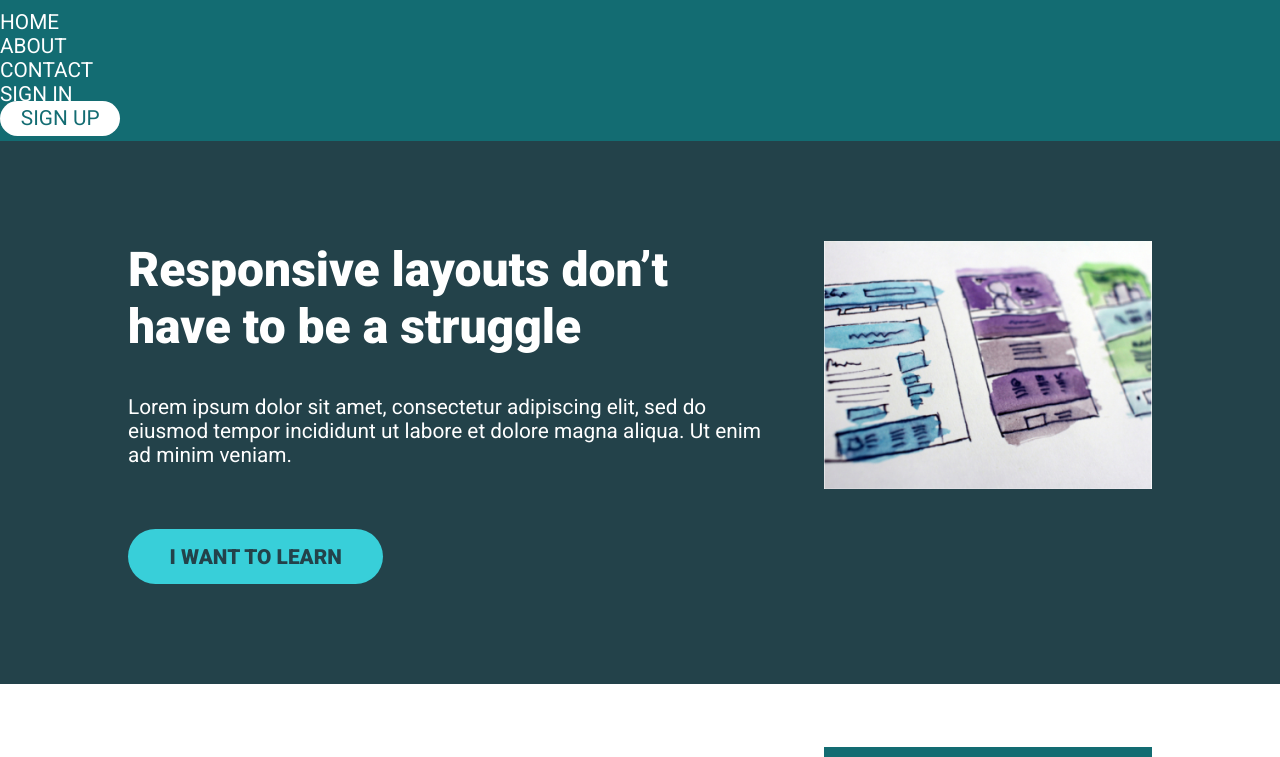
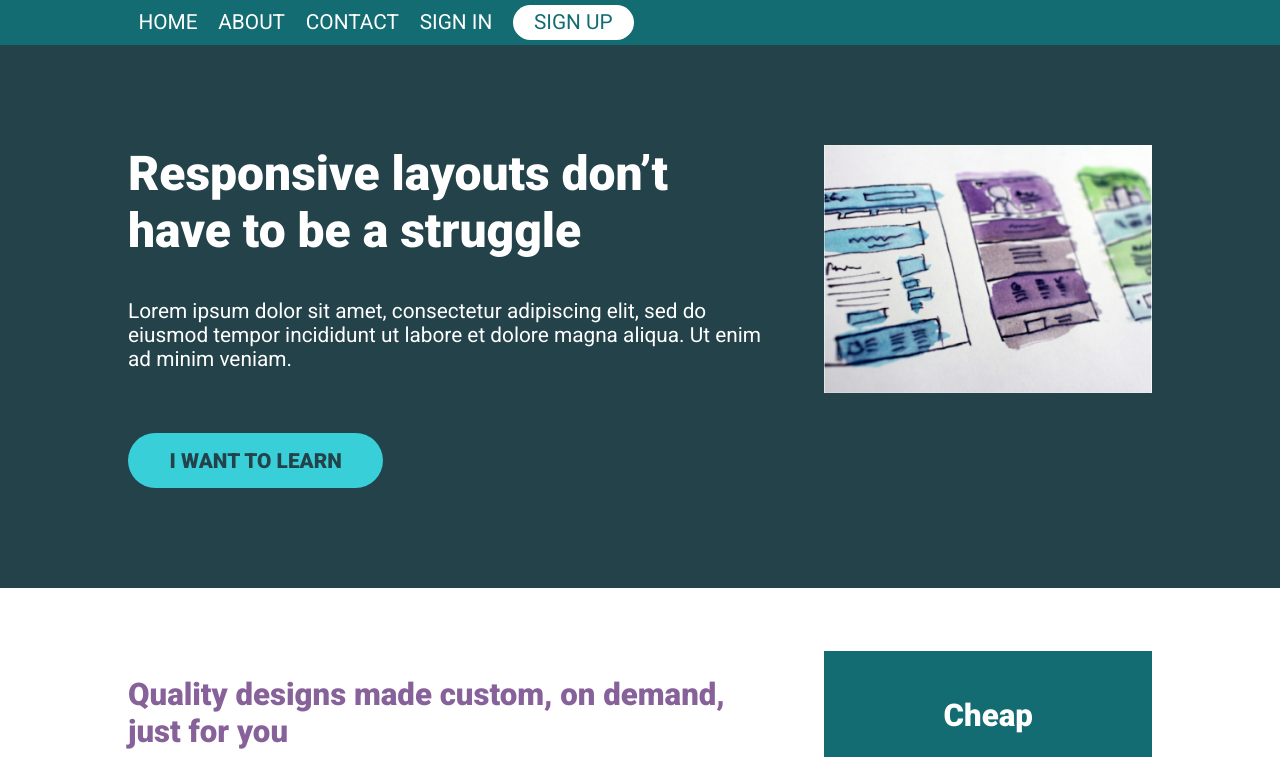
Before and after one commit to martingreilinger/crl-documents, a plain HTML site: page challenge06/index.html in a window 1280 px wide. Shown: the top 757 px of the page. Drawn offline with Linux system fonts and the light colour scheme.

Commit message:
challenge-6 / solution

```diff
--- a/challenge06/index.html
+++ b/challenge06/index.html
@@ -9,7 +9,7 @@
 </head>
 <body>
     <header>
-        <nav class="nav">
+        <nav class="nav container">
             <ul class="nav__list">
                 <li class="nav__item"><a href="#" class="nav__link">Home</a></li>
                 <li class="nav__item"><a href="#" class="nav__link">About</a></li>
--- a/challenge06/style.css
+++ b/challenge06/style.css
@@ -77,12 +77,15 @@ header {
     margin: 0;
     padding: 0;
     list-style: none;
+
+    display: flex;
 }
 
 .nav__link {
     color: #fff;
     text-decoration: none;
-    text-transform: uppercase;;
+    text-transform: uppercase;
+    margin: 0.5em;
 }
 
 .nav__link--button {
```
